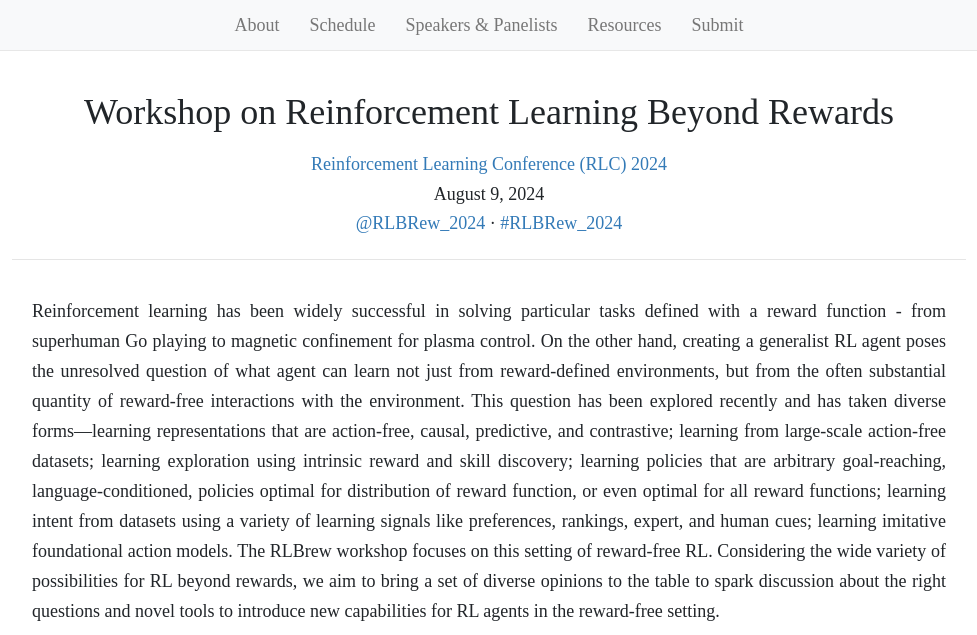
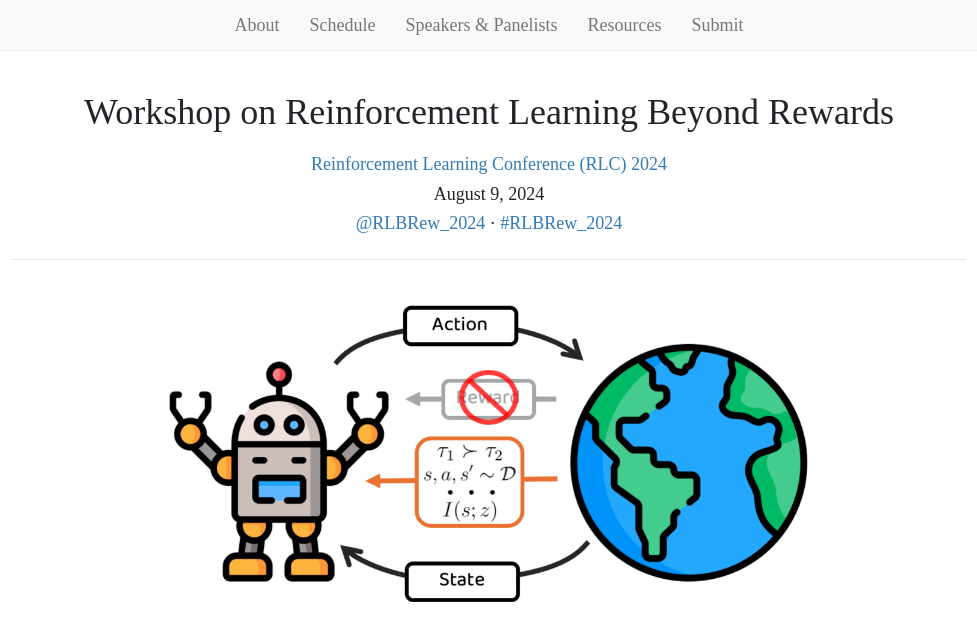
Before and after one commit to rlbrew-workshop/rlbrew-workshop.github.io, a Jekyll site: the page built from index.html, in a window 1280 px wide. Shown: the top 635 px of the page, without its empty margins (151-1128 px from the left). Built offline with Jekyll 4.4.1, drawn with Linux system fonts in a browser that asks for light colours; nearby versions of some CDN libraries.

Commit message:
Update main figure

```diff
--- a/index.html
+++ b/index.html
@@ -1,11 +1,11 @@
 ---
 layout: default
 ---
-<!--
+
 <figure>
-    <center><img src="workshop_figure.gif" style="width:65%"; /></center>
-    <figcaption style='text-align: center'><small>Source: <a href="https://ai.googleblog.com/2020/04/an-optimistic-perspective-on-offline.html">Google AI Blog </a></small></figcaption> -->
-<!-- </figure>  -->
+    <center><img src="main_figure.png" style="width:65%"; /></center>
+    <!-- <figcaption style='text-align: center'><small>Source: <a href="https://ai.googleblog.com/2020/04/an-optimistic-perspective-on-offline.html">Google AI Blog </a></small></figcaption> -->
+</figure>
 
 <div class="row">
 
```
Also changed, not shown: main_figure.png (added).
